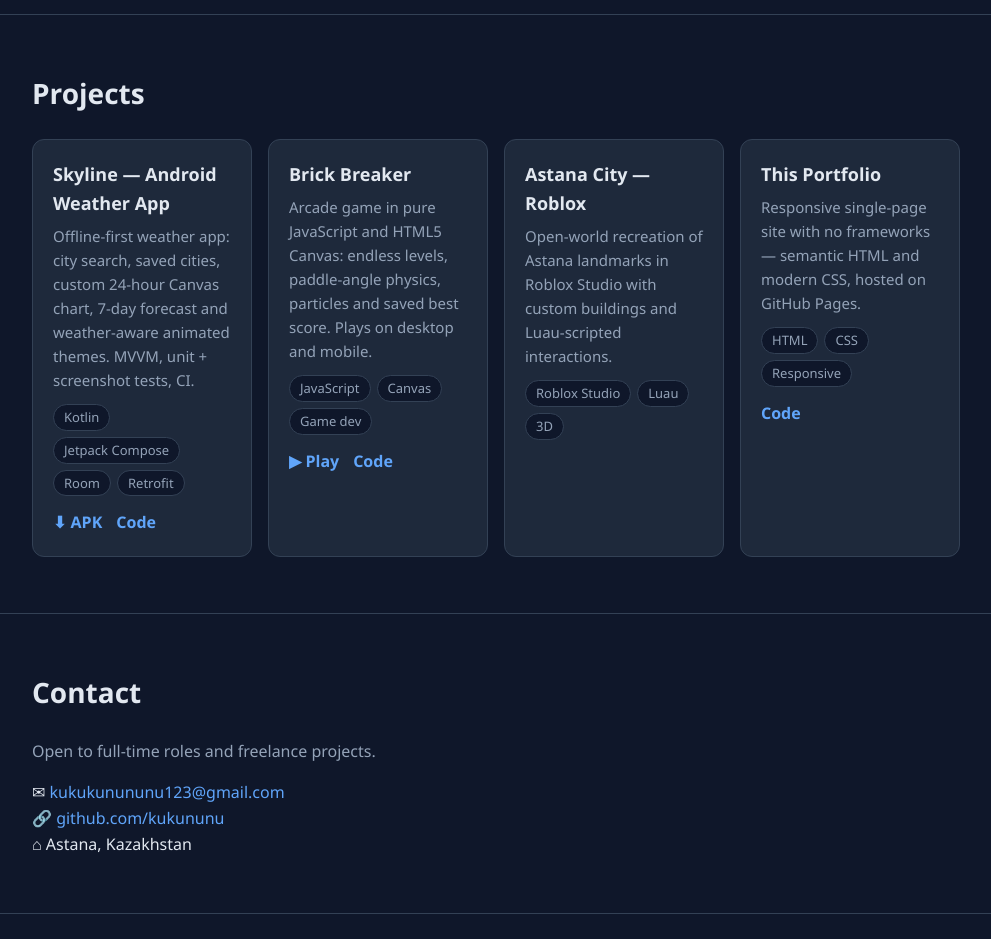
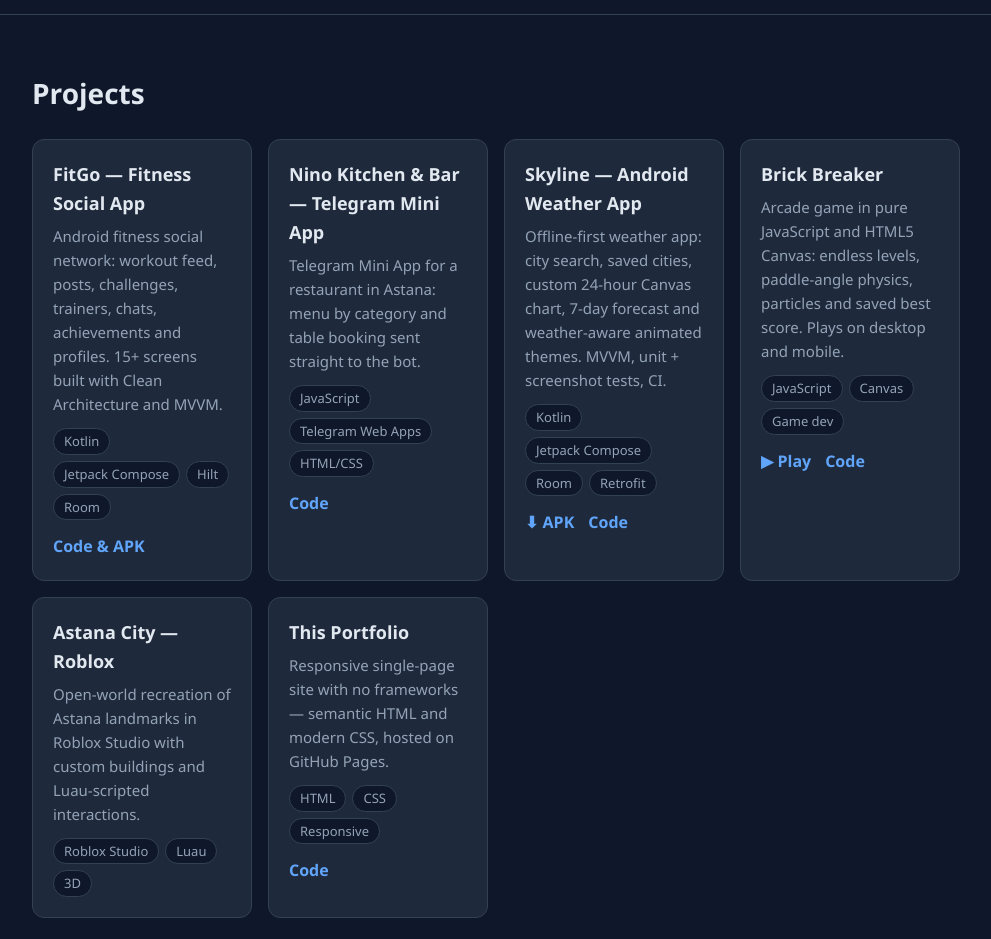
Before and after one commit to kukununu/kukununu.github.io, a plain HTML site: page index.html in a window 1280 px wide. Shown: the part 900-1839 px from the top of the page, without its empty margins (144-1135 px from the left). Drawn offline with Linux system fonts and the light colour scheme.

Commit message:
Add FitGo and Nino Mini App to projects
Co-Authored-By: Claude Opus 5.5 <noreply@anthropic.com>

```diff
--- a/index.html
+++ b/index.html
@@ -78,6 +78,18 @@
     <h2>Projects</h2>
     <div class="grid">
       <div class="card">
+        <h3>FitGo — Fitness Social App</h3>
+        <p>Android fitness social network: workout feed, posts, challenges, trainers, chats, achievements and profiles. 15+ screens built with Clean Architecture and MVVM.</p>
+        <div class="tags"><span>Kotlin</span><span>Jetpack Compose</span><span>Hilt</span><span>Room</span></div>
+        <a class="more" href="https://github.com/kukununu/FitGoApp">Code &amp; APK</a>
+      </div>
+      <div class="card">
+        <h3>Nino Kitchen &amp; Bar — Telegram Mini App</h3>
+        <p>Telegram Mini App for a restaurant in Astana: menu by category and table booking sent straight to the bot.</p>
+        <div class="tags"><span>JavaScript</span><span>Telegram Web Apps</span><span>HTML/CSS</span></div>
+        <a class="more" href="https://github.com/kukununu/nino-miniapp">Code</a>
+      </div>
+      <div class="card">
         <h3>Skyline — Android Weather App</h3>
         <p>Offline-first weather app: city search, saved cities, custom 24-hour Canvas chart, 7-day forecast and weather-aware animated themes. MVVM, unit + screenshot tests, CI.</p>
         <div class="tags"><span>Kotlin</span><span>Jetpack Compose</span><span>Room</span><span>Retrofit</span></div>
```
